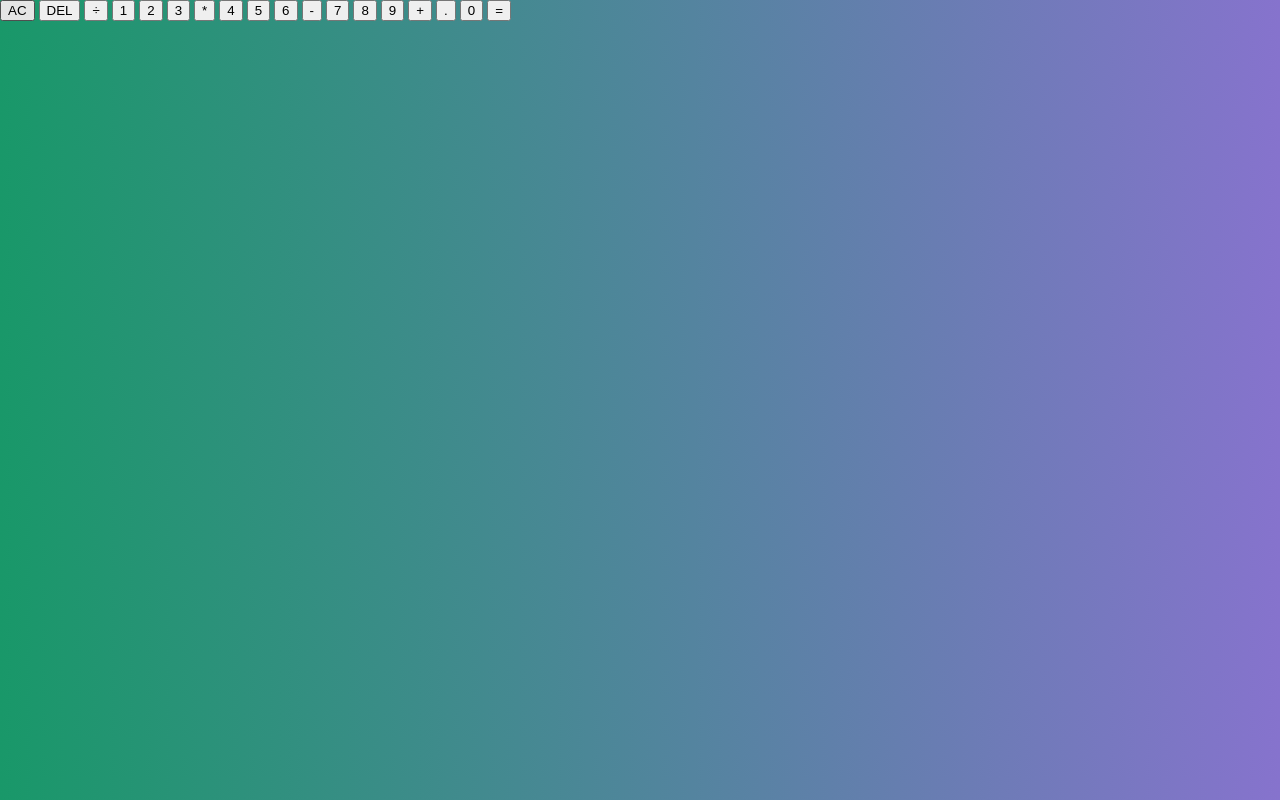
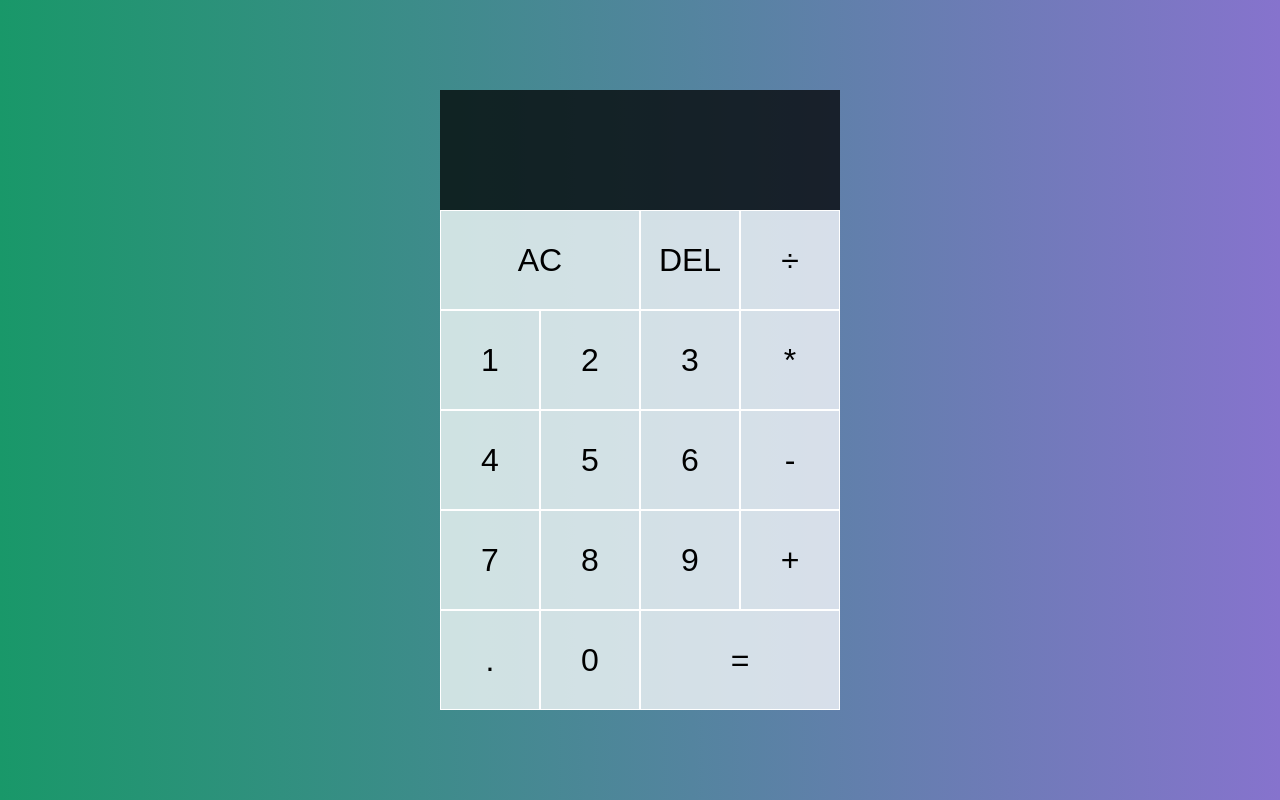
Before and after one commit to Damadog101/calculator, a plain HTML site: page solo-attempt.html in a window 1280 px wide. Drawn offline with Linux system fonts and the light colour scheme.

Commit message:
fdsg fdgdf

```diff
--- a/solo-attempt.css
+++ b/solo-attempt.css
@@ -7,3 +7,38 @@ body {
     background: linear-gradient(to right, rgb(25, 152, 105), rgb(134, 115, 205))
 
 }
+.calc-grid {
+    display: grid;
+
+    justify-content: center;
+    align-content: center;
+    grid-template-columns: repeat( 4,100px);
+	grid-template-rows: minmax(120px, auto) repeat(5, 100px);
+    min-height: 100vh;
+
+}
+.spanTwo {
+    grid-column: span 2;
+
+}
+.calc-grid button {
+    cursor: pointer;
+	font-size: 2rem;
+	border: 1px solid white;
+	outline: none;
+	background-color: rgba(255, 255, 255, 0.75);
+}
+.output {
+	grid-column: 1 / -1;
+	background-color: rgba(0, 0, 0, 0.75);
+	display: flex;
+	align-items: flex-end;
+	justify-content: space-around;
+	flex-direction: column;
+	padding: 10px;
+	word-wrap: break-word;
+	word-break: break-all;
+}
+.calc-grid  button:hover {
+	background-color: rgba(255, 255, 255, 0.9);
+}
```
